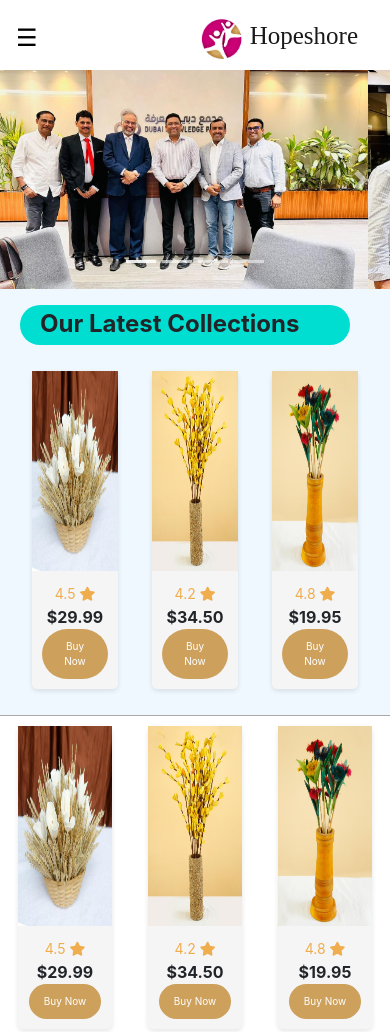
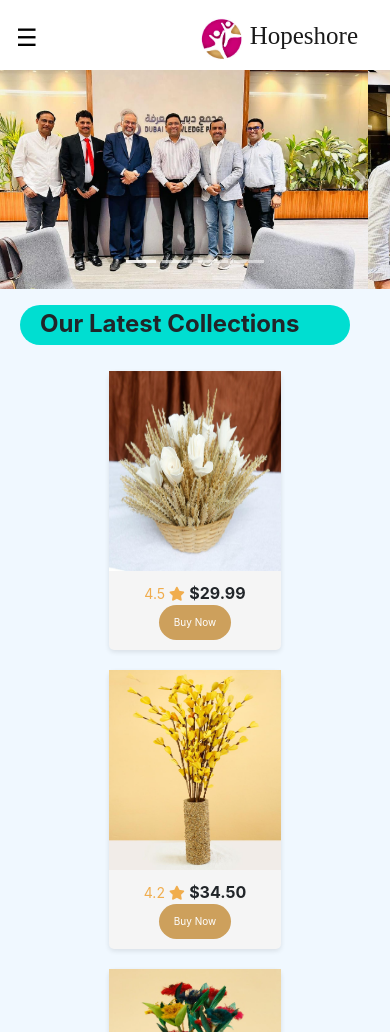
Before and after one commit to koushil-mankali/shopping-site-frontend, a website: page index.html in a window 390 px wide. Shown: the top 1032 px of the page. Drawn offline with nearby package versions, Linux system fonts and the light colour scheme.

Commit message:
Responsive layout for mobile

```diff
--- a/css/style.css
+++ b/css/style.css
@@ -186,8 +186,14 @@ img {
 
 
 
-
-
+/* phone re */
+/* Responsive layout for mobile (2 boxes per row) */
+@media only screen and (max-width: 768px) {
+    .product-box {
+        width: 48%;
+    }
+}
+/* phone re */
 
 
 
```
